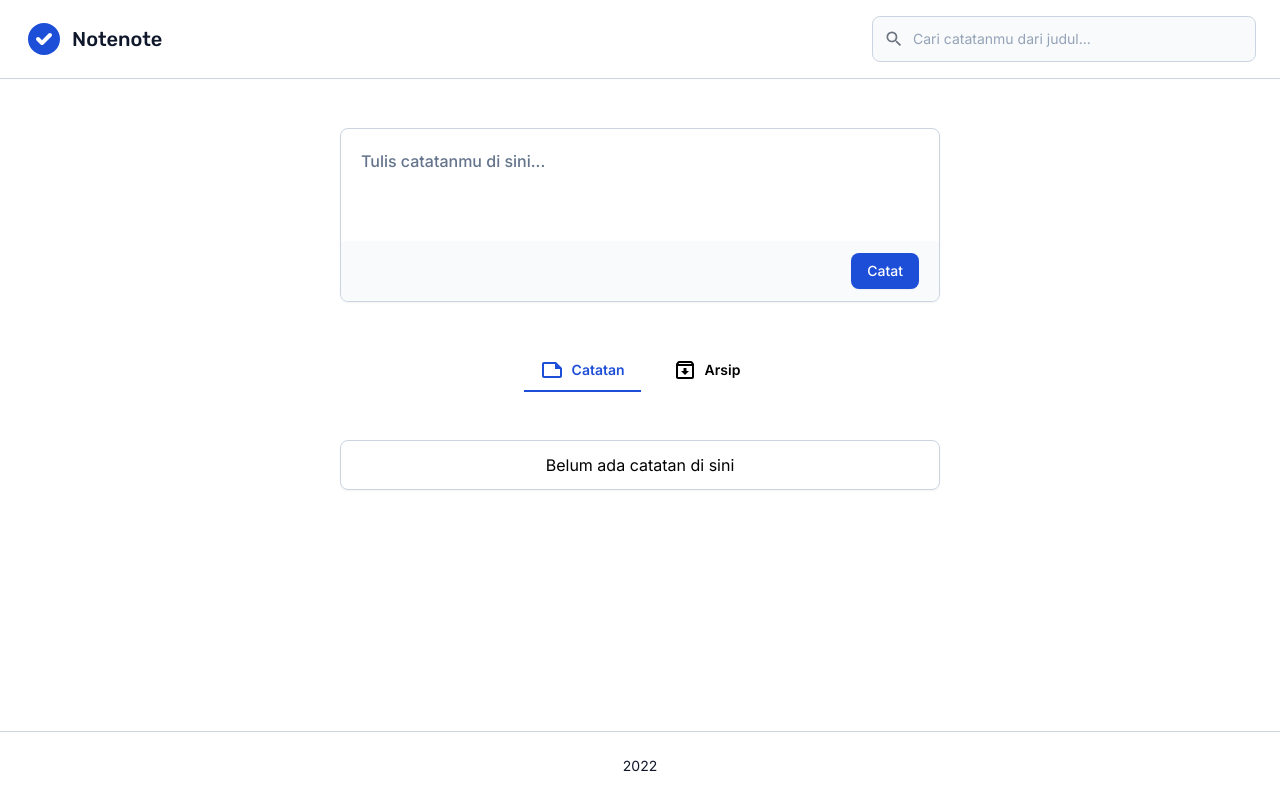
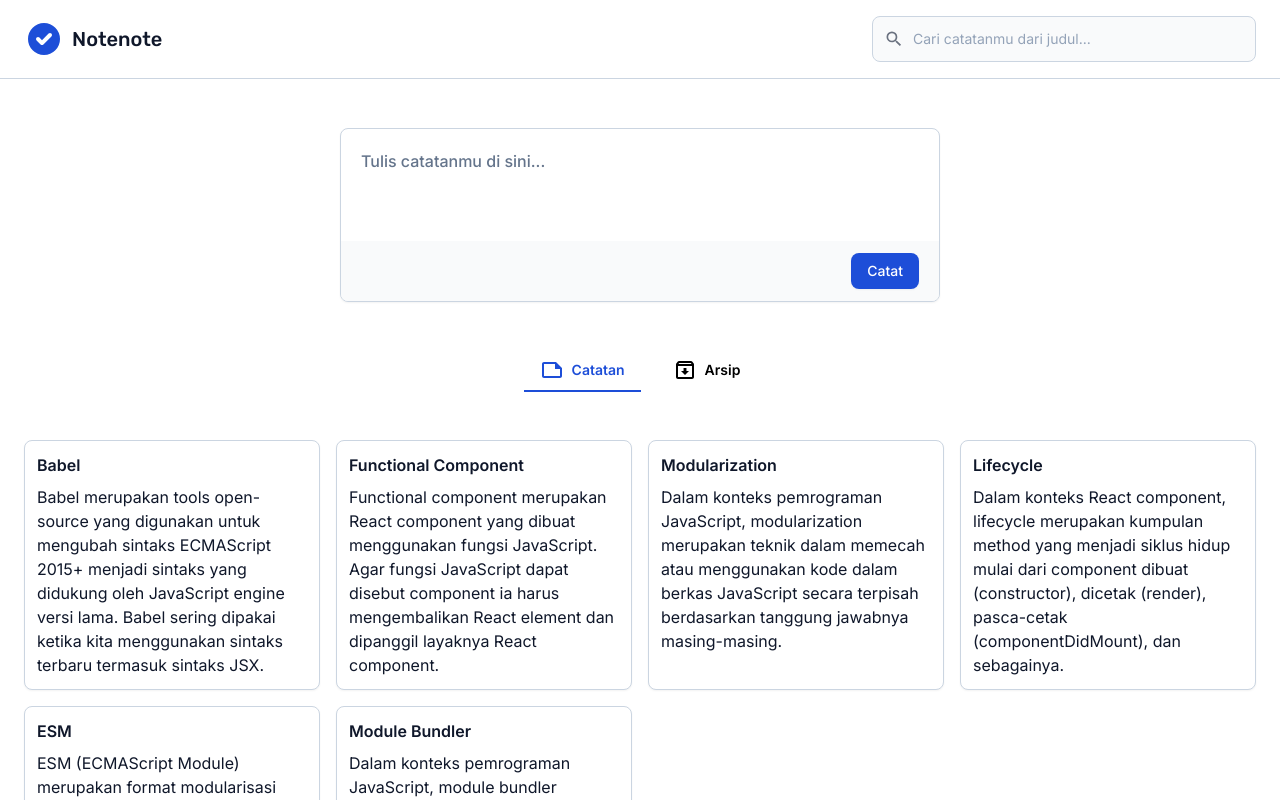
Before and after one commit to panduananto/submission-dicoding-class-403, a React (Create React App) app: page / in a window 1280 px wide. Shown: the top 800 px of the page. Built offline with nearby package versions, Linux system fonts and the light colour scheme.

Commit message:
add initial data, change note item object structure

```diff
--- a/src/components/NoteApp.js
+++ b/src/components/NoteApp.js
@@ -1,4 +1,5 @@
 import React, { Component } from 'react';
+import { getInitialData } from '../utils';
 
 import NoteForm from './NoteForm';
 import NoteList from './NoteList';
@@ -38,9 +39,28 @@
 
 	loadDataFromLocalStorage() {
 		const localStorageData = localStorage.getItem('NOTES_APP');
-		let data = JSON.parse(localStorageData);
 
-		this.setState(data);
+		if (localStorageData) {
+			let data = JSON.parse(localStorageData);
+
+			this.setState(data);
+		} else {
+			let data = getInitialData();
+
+			this.setState(
+				(prevState) => {
+					return {
+						notes: {
+							...prevState.notes,
+							catatan: data,
+						},
+					};
+				},
+				() => {
+					this.saveDataToLocalStorage();
+				}
+			);
+		}
 	}
 
 	saveDataToLocalStorage() {
@@ -54,7 +74,7 @@
 		return +new Date();
 	}
 
-	onAddNoteHandler({ title, content }) {
+	onAddNoteHandler({ title, body }) {
 		this.setState(
 			(prevState) => {
 				return {
@@ -65,7 +85,9 @@
 							{
 								id: this.generateNoteId(),
 								title,
-								content,
+								body,
+								createdAt: new Date().toISOString(),
+								archived: false,
 							},
 						],
 					},
@@ -94,6 +116,12 @@
 		const recollected = this.recollectNote(id, fromKey);
 
 		if (target === null) return;
+
+		if (fromKey === 'catatan') {
+			target.archived = true;
+		} else {
+			target.archived = false;
+		}
 
 		this.setState(
 			(prevState) => {
@@ -134,8 +162,8 @@
 
 		if (target === -1) return;
 
-		const { title, content } = note;
-		const updatedNote = { ...this.state.notes[key][target], title, content };
+		const { title, body } = note;
+		const updatedNote = { ...this.state.notes[key][target], title, body };
 
 		this.setState(
 			(prevState) => {
--- a/src/components/NoteForm.js
+++ b/src/components/NoteForm.js
@@ -8,13 +8,13 @@
 
 		this.state = {
 			title: '',
-			content: '',
+			body: '',
 			titleFieldVisible: false,
 			titleCharacterLimit: 30,
 		};
 
 		this.onTitleChangeHandler = this.onTitleChangeHandler.bind(this);
-		this.onContentChangeHandler = this.onContentChangeHandler.bind(this);
+		this.onBodyChangeHandler = this.onBodyChangeHandler.bind(this);
 		this.onSubmitEventHandler = this.onSubmitEventHandler.bind(this);
 		this.onShowTitleField = this.onShowTitleField.bind(this);
 		this.onHideTitleField = this.onHideTitleField.bind(this);
@@ -38,11 +38,11 @@
 		});
 	}
 
-	onContentChangeHandler(event) {
+	onBodyChangeHandler(event) {
 		this.setState((prevState) => {
 			return {
 				...prevState,
-				content: event.target.value,
+				body: event.target.value,
 			};
 		});
 	}
@@ -50,15 +50,15 @@
 	onSubmitEventHandler(event) {
 		event.preventDefault();
 
-		const { title, content } = this.state;
+		const { title, body } = this.state;
 
 		if (title.length > this.state.titleCharacterLimit) return;
 
-		this.props.addNote({ title, content });
+		this.props.addNote({ title, body });
 
 		this.setState({
 			title: '',
-			content: '',
+			body: '',
 			titleFieldVisible: false,
 		});
 	}
@@ -116,17 +116,17 @@
 								)}
 							</div>
 						)}
-						<label htmlFor="content" className="sr-only mb-2 text-sm font-medium text-slate-700">
+						<label htmlFor="body" className="sr-only mb-2 text-sm font-medium text-slate-700">
 							Catatan
 						</label>
 						<textarea
-							name="content"
-							id="content"
+							name="body"
+							id="body"
 							cols="20"
 							rows="3"
 							placeholder="Tulis catatanmu di sini..."
-							value={this.state.content}
-							onChange={this.onContentChangeHandler}
+							value={this.state.body}
+							onChange={this.onBodyChangeHandler}
 							onFocus={this.onShowTitleField}
 							className="block w-full resize-none border-0 p-0 text-slate-900 outline-none scrollbar-hide placeholder:font-medium placeholder:text-slate-500 focus:border-0 focus:outline-none focus:ring-0"
 						></textarea>
--- a/src/components/NoteItem.js
+++ b/src/components/NoteItem.js
@@ -9,12 +9,12 @@
 
 		this.state = {
 			title: this.props.note.title,
-			content: this.props.note.content,
+			body: this.props.note.body,
 			showModal: false,
 		};
 
 		this.onTitleChangeHandler = this.onTitleChangeHandler.bind(this);
-		this.onContentChangeHandler = this.onContentChangeHandler.bind(this);
+		this.onBodyChangeHandler = this.onBodyChangeHandler.bind(this);
 		this.handleOpenModal = this.handleOpenModal.bind(this);
 		this.handleCloseModal = this.handleCloseModal.bind(this);
 		this.handleUpdateNote = this.handleUpdateNote.bind(this);
@@ -29,11 +29,11 @@
 		});
 	}
 
-	onContentChangeHandler(event) {
+	onBodyChangeHandler(event) {
 		this.setState((prevState) => {
 			return {
 				...prevState,
-				content: event.target.value,
+				body: event.target.value,
 			};
 		});
 	}
@@ -52,7 +52,7 @@
 		this.handleCloseModal(event);
 		this.props.updateNote(this.props.note.id, this.props.label, {
 			title: this.state.title,
-			content: this.state.content,
+			body: this.state.body,
 		});
 	}
 
@@ -63,7 +63,7 @@
 				className="group relative col-span-12 overflow-hidden rounded-lg border border-slate-300 bg-white p-3 text-slate-900 shadow-sm transition-shadow duration-200 ease-in-out hover:shadow-lg md:col-span-6 lg:col-span-3"
 			>
 				<h1 className="mb-2 font-semibold">{this.props.note.title}</h1>
-				<p>{this.props.note.content}</p>
+				<p>{this.props.note.body}</p>
 				<span className="absolute top-3 right-3">
 					<MdOutlineModeEdit className="h-6 w-6 text-white transition-colors duration-200 ease-in-out group-hover:text-slate-500"></MdOutlineModeEdit>
 				</span>
@@ -73,8 +73,8 @@
 					onRequestClose={this.handleCloseModal}
 					title={this.state.title}
 					onTitleChangeHandler={this.onTitleChangeHandler}
-					content={this.state.content}
-					onContentChangeHandler={this.onContentChangeHandler}
+					body={this.state.body}
+					onBodyChangeHandler={this.onBodyChangeHandler}
 					label={this.props.label}
 					moveNoteToAnotherCollection={this.props.moveNoteToAnotherCollection}
 					removeNoteFromCollection={this.props.removeNoteFromCollection}
--- a/src/components/NoteUpdateModal.js
+++ b/src/components/NoteUpdateModal.js
@@ -43,17 +43,17 @@
 						onChange={this.props.onTitleChangeHandler}
 						className="mb-2 block w-full border-0 p-0 font-semibold text-slate-900 outline-none placeholder:text-lg placeholder:font-semibold placeholder:text-slate-500 focus:border-0 focus:outline-none focus:ring-0"
 					/>
-					<label htmlFor="content" className="sr-only mb-2 text-sm font-medium text-slate-700">
+					<label htmlFor="body" className="sr-only mb-2 text-sm font-medium text-slate-700">
 						Catatan
 					</label>
 					<textarea
-						name="content"
-						id="content"
+						name="body"
+						id="body"
 						cols="20"
 						rows="6"
 						placeholder="Tulis catatanmu di sini..."
-						value={this.props.content}
-						onChange={this.props.onContentChangeHandler}
+						value={this.props.body}
+						onChange={this.props.onBodyChangeHandler}
 						className="block w-full resize-none border-0 p-0 text-slate-900 outline-none scrollbar-hide placeholder:font-medium placeholder:text-slate-500 focus:border-0 focus:outline-none focus:ring-0"
 					></textarea>
 					<div className="mt-8 flex justify-between">
--- /dev/null
+++ b/src/utils/index.js
@@ -0,0 +1,56 @@
+const getInitialData = () => ([
+  {
+    id: 1,
+    title: "Babel",
+    body: "Babel merupakan tools open-source yang digunakan untuk mengubah sintaks ECMAScript 2015+ menjadi sintaks yang didukung oleh JavaScript engine versi lama. Babel sering dipakai ketika kita menggunakan sintaks terbaru termasuk sintaks JSX.",
+    createdAt: '2022-04-14T04:27:34.572Z',
+    archived: false,
+  },
+  {
+    id: 2,
+    title: "Functional Component",
+    body: "Functional component merupakan React component yang dibuat menggunakan fungsi JavaScript. Agar fungsi JavaScript dapat disebut component ia harus mengembalikan React element dan dipanggil layaknya React component.",
+    createdAt: '2022-04-14T04:27:34.572Z',
+    archived: false,
+  },
+  {
+    id: 3,
+    title: "Modularization",
+    body: "Dalam konteks pemrograman JavaScript, modularization merupakan teknik dalam memecah atau menggunakan kode dalam berkas JavaScript secara terpisah berdasarkan tanggung jawabnya masing-masing.",
+    createdAt: '2022-04-14T04:27:34.572Z',
+    archived: false,
+  },
+  {
+    id: 4,
+    title: "Lifecycle",
+    body: "Dalam konteks React component, lifecycle merupakan kumpulan method yang menjadi siklus hidup mulai dari component dibuat (constructor), dicetak (render), pasca-cetak (componentDidMount), dan sebagainya. ",
+    createdAt: '2022-04-14T04:27:34.572Z',
+    archived: false,
+  },
+  {
+    id: 5,
+    title: "ESM",
+    body: "ESM (ECMAScript Module) merupakan format modularisasi standar JavaScript.",
+    createdAt: '2022-04-14T04:27:34.572Z',
+    archived: false,
+  },
+  {
+    id: 6,
+    title: "Module Bundler",
+    body: "Dalam konteks pemrograman JavaScript, module bundler merupakan tools yang digunakan untuk menggabungkan seluruh modul JavaScript yang digunakan oleh aplikasi menjadi satu berkas.",
+    createdAt: '2022-04-14T04:27:34.572Z',
+    archived: false,
+  },
+]);
+
+const showFormattedDate = (date) => {
+  const options = {
+    weekday: "long",
+    year: "numeric",
+    month: "long",
+    day: "numeric"
+  }
+  return new Date(date).toLocaleDateString("id-ID", options)
+}
+
+export { getInitialData, showFormattedDate };
```
